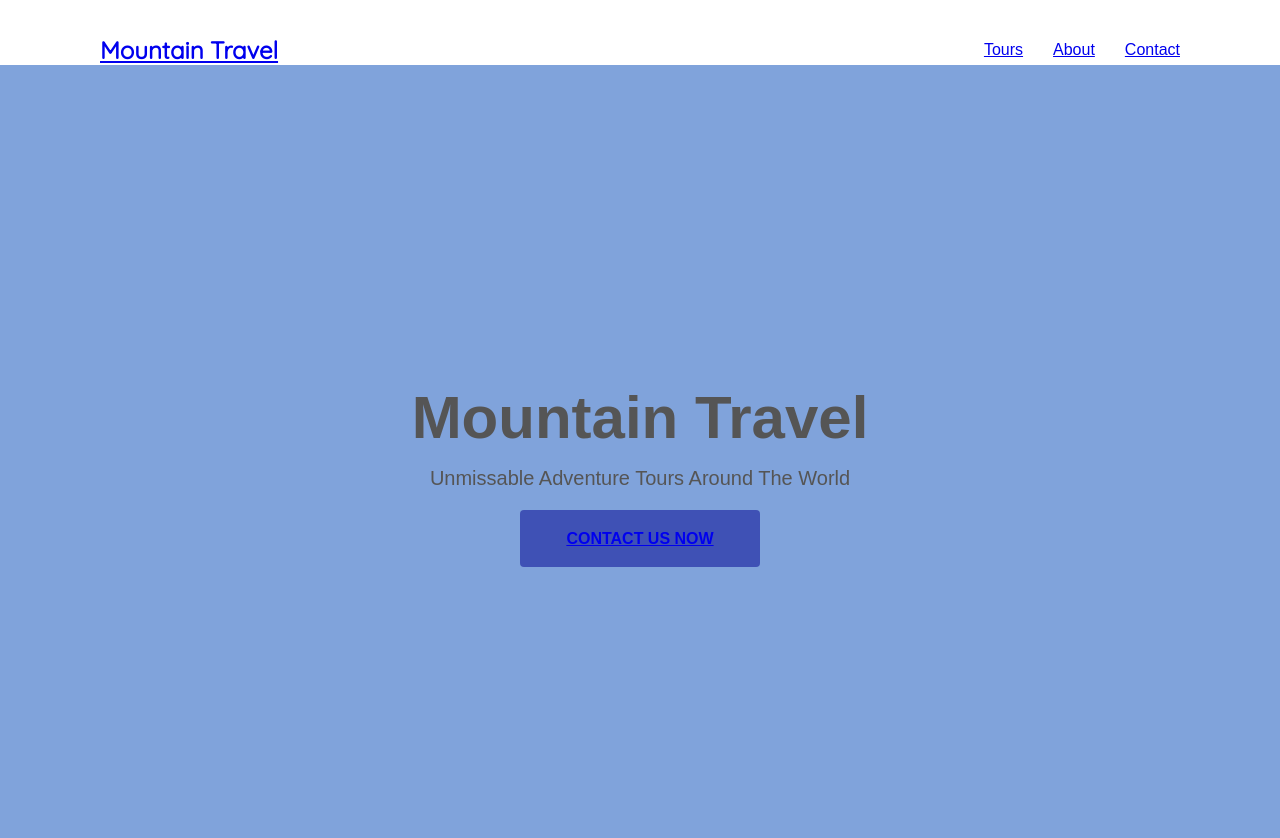
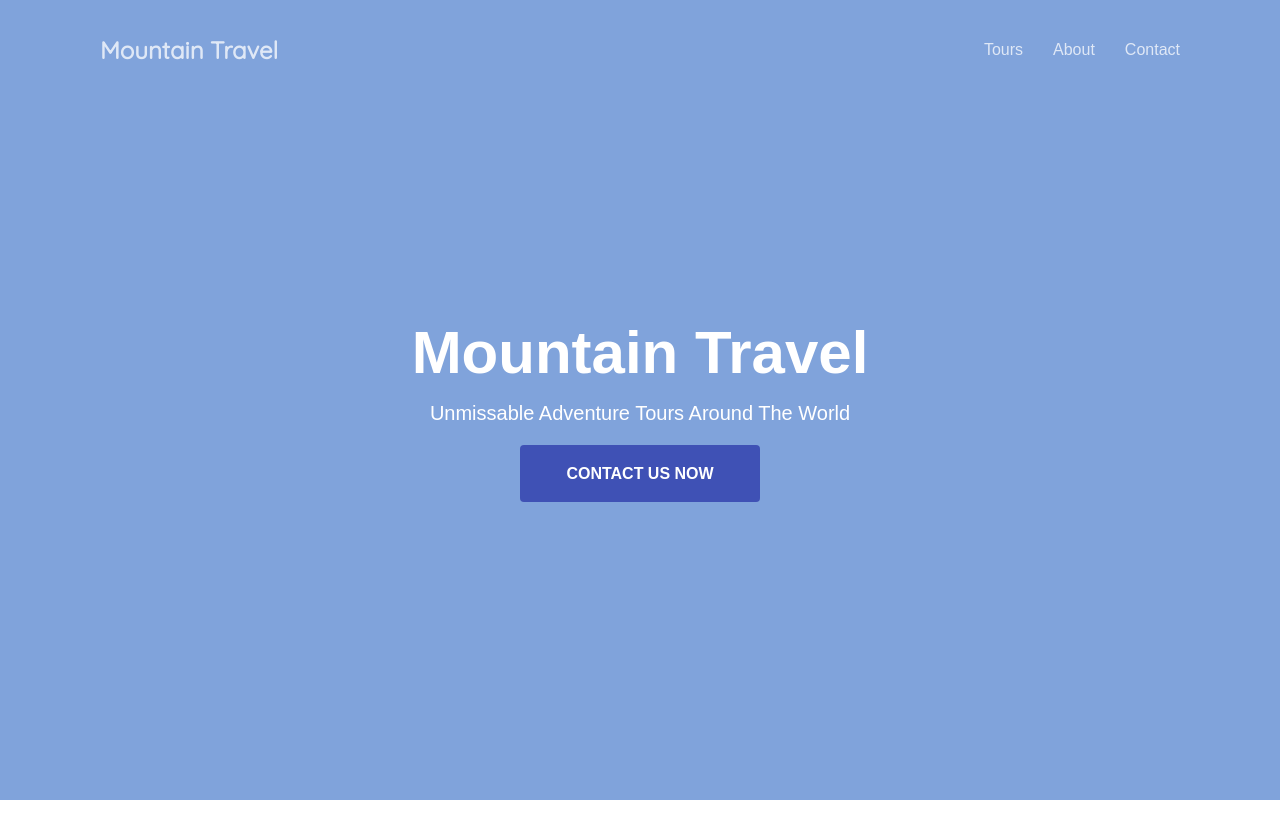
Before and after one commit to LuisPinedaJR/Mountain-Travel-Site, a plain HTML site: page index.html in a window 1280 px wide. After the commit the page ends 800 px from the top, so only its background shows below. Drawn offline with Linux system fonts and the light colour scheme.

Commit message:
nav and header keyframe complete

```diff
--- a/assets/css/styles.css
+++ b/assets/css/styles.css
@@ -18,8 +18,9 @@ nav{
 }
 
 a{
-    text-decoration: none:
+    text-decoration: none;
     opacity: 0.75;
+    color: #fff;
 }
 
 a:hover{
@@ -43,13 +44,17 @@ section{
 }
 
 /* Header Styles */
+
 header{
+    position: absolute;
+    width: 100%;
     display: flex;
     justify-content: space-between;
     align-items: center;
     padding: 35px 100px 0;
     animation: 1s fadein 0.5s forwards;
     opacity: 0;
+    color: #fff;
 }
 
 @keyframes fadein{
@@ -78,7 +83,7 @@ header nav li{
     justify-content: center;
     text-align: center;
     min-height: 100vh;
-
+    color: #fff;
 }
 
 .hero .background-image{
@@ -106,3 +111,17 @@ header nav li{
 .hero a.btn{
     padding: 20px 46px;
 }
+
+.hero-content-area{
+    opacity: 0;
+    margin-top: 100px;
+    animation: 1s slidefade 1s forwards;
+
+}
+
+@keyframes slidefade{
+    100%{
+        opacity: 1;
+        margin: 0;
+    }
+}
```
